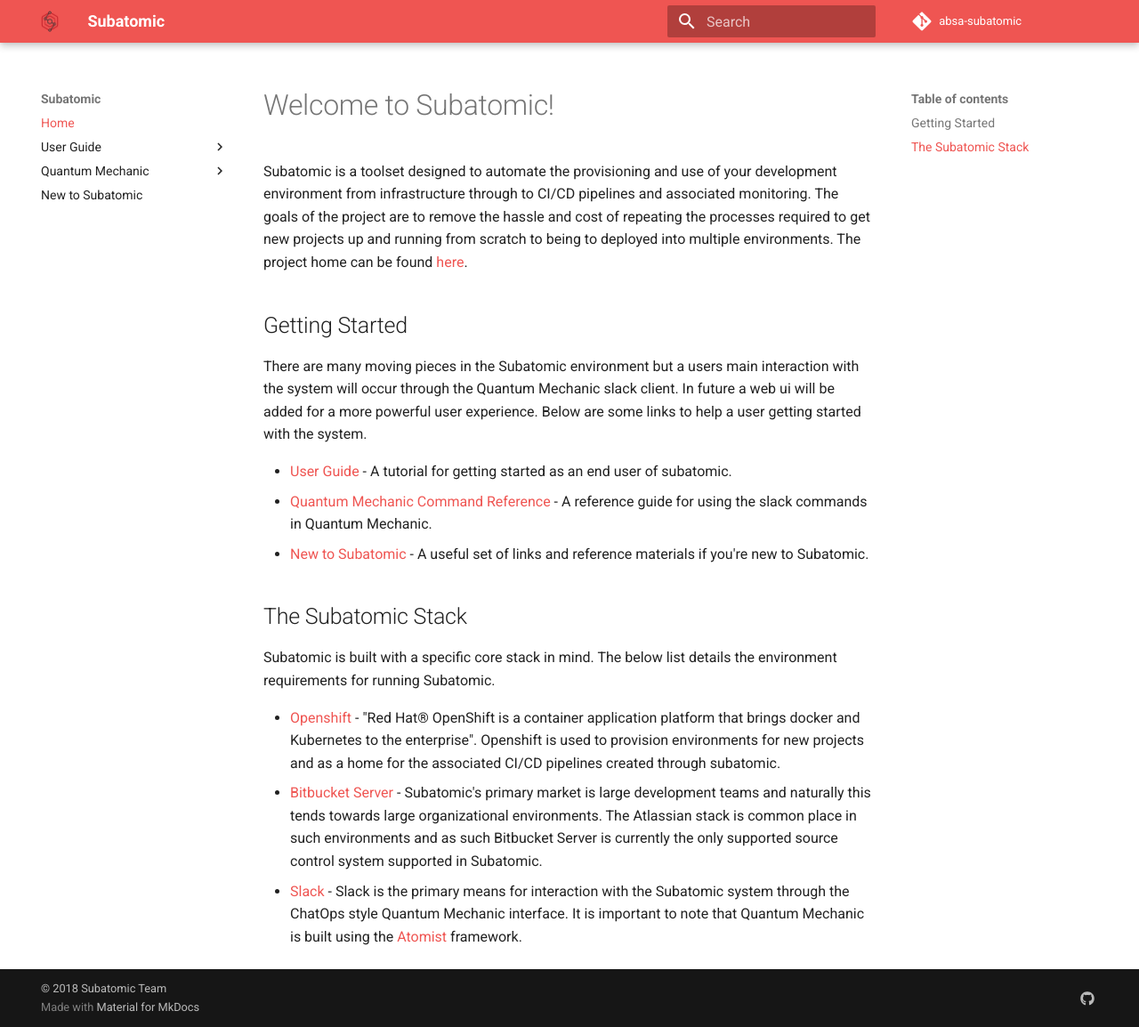
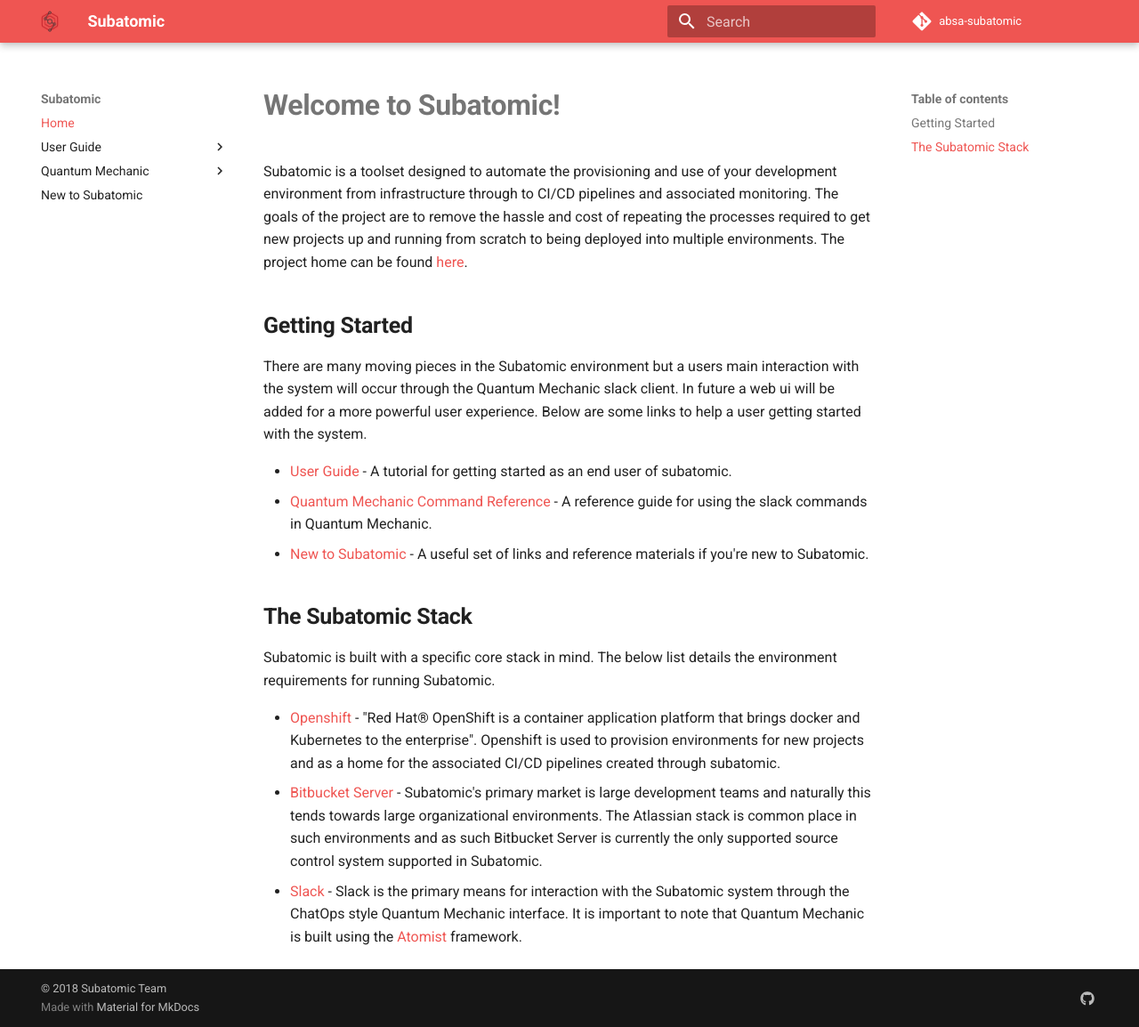
Before and after one commit to absa-subatomic-legacy/subatomic-documentation, an MkDocs documentation site: the page built from docs/index.md, in a window 1280 px wide and 1154 px high. Shown: the whole window at 89% size. Built offline with MkDocs 1.6.1 and Material for MkDocs 9.7.7, drawn with Linux system fonts in a browser that asks for light colours; comment, search, counter and statistics services are not loaded; old or Windows-style settings are respelled for this version of MkDocs.

```diff
--- a/docs/index.md
+++ b/docs/index.md
@@ -1,8 +1,8 @@
-# Welcome to Subatomic!
+# **Welcome to Subatomic!**
 
-Subatomic is a toolset designed to automate the provisioning and use of your development environment from infrastructure through to CI/CD pipelines and associated monitoring. The goals of the project are to remove the hassle and cost of repeating the processes required to get new projects up and running from scratch to being to deployed into multiple environments. The project home can be found [here](https://github.com/absa-subatomic).
+Subatomic is a toolset designed to automate the provisioning and use of your development environment from infrastructure through to CI/CD pipelines and associated monitoring. The goals of the project are to remove the hassle and cost of repeating the processes required to get new projects up and running from scratch to being deployed into multiple environments. The project home can be found [here](https://github.com/absa-subatomic).
 
-## Getting Started
+## **Getting Started**
 There are many moving pieces in the Subatomic environment but a users main interaction with the system will occur through the Quantum Mechanic slack client. In future a web ui will be added for a more powerful user experience. Below are some links to help a user getting started with the system.
 
 * [User Guide](user-guide/overview.md) - A tutorial for getting started as an end user of subatomic.
@@ -10,7 +10,7 @@ There are many moving pieces in the Subatomic environment but a users main inter
 * [New to Subatomic](new-to-subatomic.md) - A useful set of links and
 reference materials if you're new to Subatomic.
 
-## The Subatomic Stack
+## **The Subatomic Stack**
 Subatomic is built with a specific core stack in mind. The below list details the environment requirements for running Subatomic.
 
 * [Openshift](https://www.openshift.com/) - "Red Hat® OpenShift is a container application platform that brings docker and Kubernetes to the enterprise". Openshift is used to provision environments for new projects and as a home for the associated CI/CD pipelines created through subatomic.
```
Also changed, not shown: docs/quantum-mechanic/command-reference.md (+54 -0 lines), docs/user-guide/add-an-application.md (+2 -2 lines), docs/user-guide/create-a-project.md (+4 -4 lines), docs/user-guide/create-a-team.md (+3 -3 lines), docs/user-guide/onboarding.md (+1 -1 lines), docs/user-guide/overview.md (+2 -2 lines), 1 other file.
